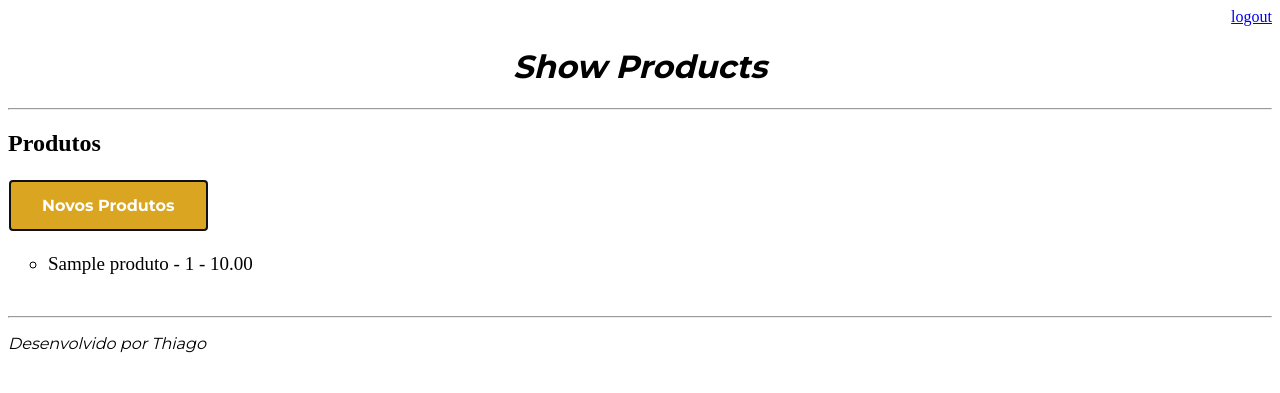
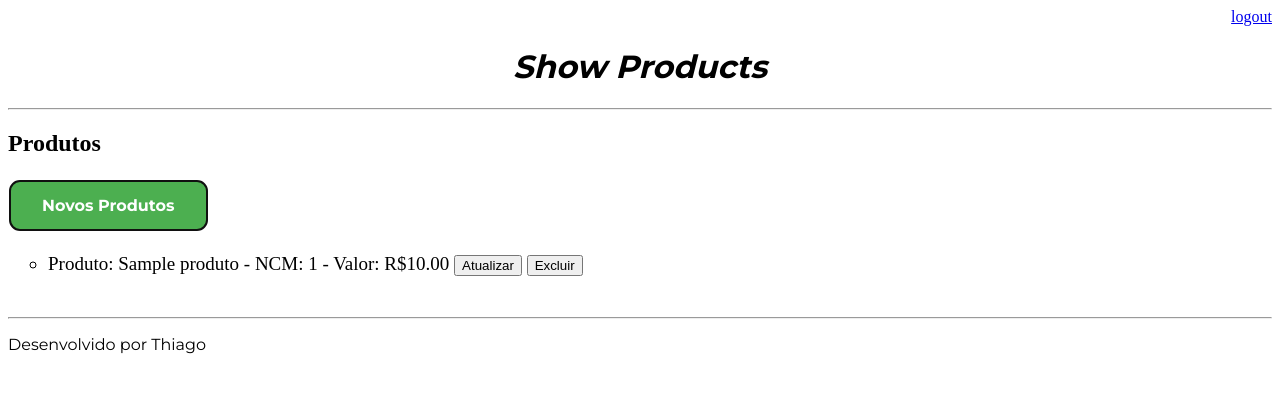
Before and after one commit to tlima1011/omnia, a Django app: page /produto/ in a window 1280 px wide. Shown: the top 393 px of the page. Run offline with Django 3.2, Linux system fonts and the light colour scheme; a user stored in the database is signed in; tables that the repository leaves empty hold one stand-in row (values such as "Sample post").

Commit message:
Adicao funcoes update - delete na pagina

```diff
--- a/core/admin.py
+++ b/core/admin.py
@@ -5,7 +5,7 @@ from core.models import Produto
 
 
 class ProdutoAdmin(admin.ModelAdmin):
-    list_display = ('nome', 'ncm', 'valor', 'data_criacao')
+    list_display = ('id', 'nome', 'ncm', 'valor', 'data_criacao')
     list_filter = ('usuario', 'nome',)
 
 
--- a/core/views.py
+++ b/core/views.py
@@ -41,7 +41,11 @@ def lista_produtos(request):
 
 @login_required(login_url='/login/')
 def cadastro(request):
-    return render(request, 'cadastro.html')
+    id_produto = request.GET.get('id')
+    dados = {}
+    if id_produto:
+        dados['produto'] = Produto.objects.get(id=id_produto)
+    return render(request, 'cadastro.html', dados)
 
 
 @login_required(login_url='/login/')
@@ -51,11 +55,30 @@ def submit_cadastro(request):
         ncm = request.POST.get('ncm')
         valor = request.POST.get('valor')
         usuario = request.user
-        Produto.objects.create(
-            nome=nome,
-            ncm=ncm,
-            valor=valor,
-            usuario=usuario
-        )
-        return redirect('/')
+        id_produto = request.POST.get('id_produto')
+        if id_produto:
+            produto = Produto.objects.get(id=id_produto)
+                #Produto.objects.filter(id=id_produto).update(nome=nome, ncm=ncm, valor=valor)
+            if produto.usuario == usuario:
+                produto.nome = nome
+                produto.ncm = ncm
+                produto.valor = valor
+                produto.save()
+        else:
+            Produto.objects.create(
+                nome=nome,
+                ncm=ncm,
+                valor=valor,
+                usuario=usuario
+            )
+            return redirect('/')
     return redirect('/')
+
+
+@login_required(login_url='/login/')
+def delete_produto(request, id_produto):
+    usuario = request.user
+    produto = Produto.objects.get(id=id_produto)
+    if usuario == produto.usuario:
+        produto.delete()
+    return redirect('/')
--- a/omnia/urls.py
+++ b/omnia/urls.py
@@ -23,6 +23,8 @@ urlpatterns = [
     path('produto/', views.lista_produtos),
     path('produto/cadastro/', views.cadastro),
     path('produto/cadastro/submit', views.submit_cadastro),
+    path('produto/cadastro/delete/<int:id_produto>/', views.delete_produto),
+    #produto/delete/{{ produto.id }}/
     path('', RedirectView.as_view(url='/produto/')),
     path('login/', views.login_user),
     path('login/submit', views.submit_login),
--- a/templates/login.html
+++ b/templates/login.html
@@ -11,9 +11,9 @@
     <form action="submit" method="POST"> {% csrf_token %}
         <hr>
         <div align="center">
-            <label>Usuario: </label>
+            <label>Usuario </label>
             <input type="text" name="username" placeholder="Informe seu usuario">
-            <label>Senha: </label>
+            <label>Senha </label>
             <input type="password" name="password" placeholder="Informe sua senha">
             <button type="submit">Entrar</button>
             <button type="reset">Reiniciar</button>
--- a/templates/model-footer.html
+++ b/templates/model-footer.html
@@ -1,2 +1,2 @@
 <hr>
-<p style="font-family:montserrat"><i>Desenvolvido por Thiago</i></p>
+<p style="font-family:montserrat">Desenvolvido por Thiago</p>
--- a/templates/model-page.html
+++ b/templates/model-page.html
@@ -7,6 +7,7 @@
     <style>
     .button{
         border: 15px;
+        border-radius: 10px;
         color: white;
         padding: 15px 32px;
         text-align: center;
@@ -19,6 +20,7 @@
     .button1 {background-color: #4CAF50;}
     .button2 {background-color: #DAA520;}
     .button3 {background-color: #FF6347;}
+    .button4 {background-color: #A52A2A;}
     </style>
 </head>
 <body>
--- a/templates/produto.html
+++ b/templates/produto.html
@@ -5,11 +5,14 @@
     <hr>
     <h2>Produtos</h2>
     <a href="cadastro/">
-        <button class="button button2" autofocus>Novos Produtos</button>
+        <button class="button button1" autofocus>Novos Produtos</button>
     </a>
     <ul style="font-size:19px">
         {% for produto in produto %}
-            <li style="list-style-type:circle">{{ produto.nome }} - {{ produto.ncm}} - {{ produto.valor }}</li>
+            <li style="list-style-type:circle">Produto: {{ produto.nome }} - NCM: {{ produto.ncm}} - Valor: R${{ produto.valor }}
+                <a href="cadastro/?id={{ produto.id }}"><button type="button">Atualizar</button></a>
+                <a href="cadastro/delete/{{ produto.id }}/"><button type="button">Excluir</button></a>
+            </li>
             <br>
         {% endfor %}
     </ul>
```
Also changed, not shown: templates/cadastro.html (+6 -5 lines).
